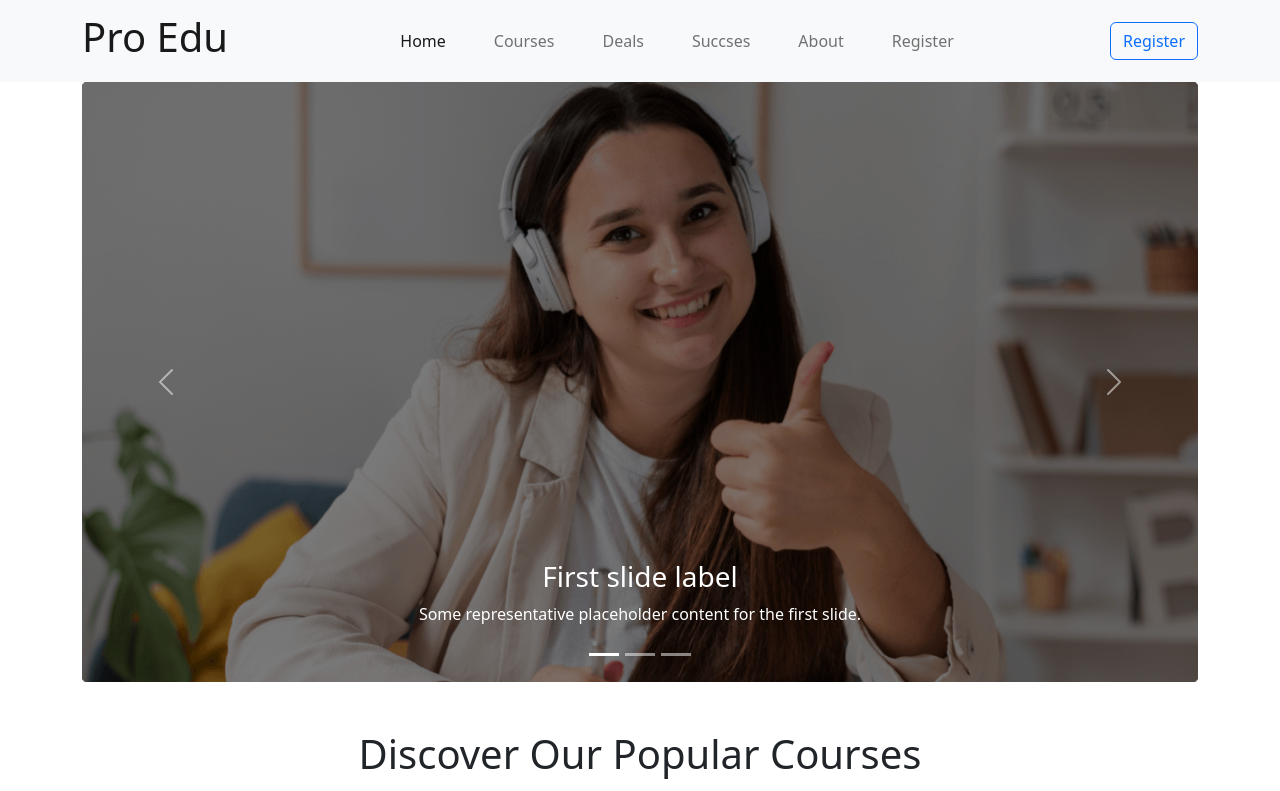
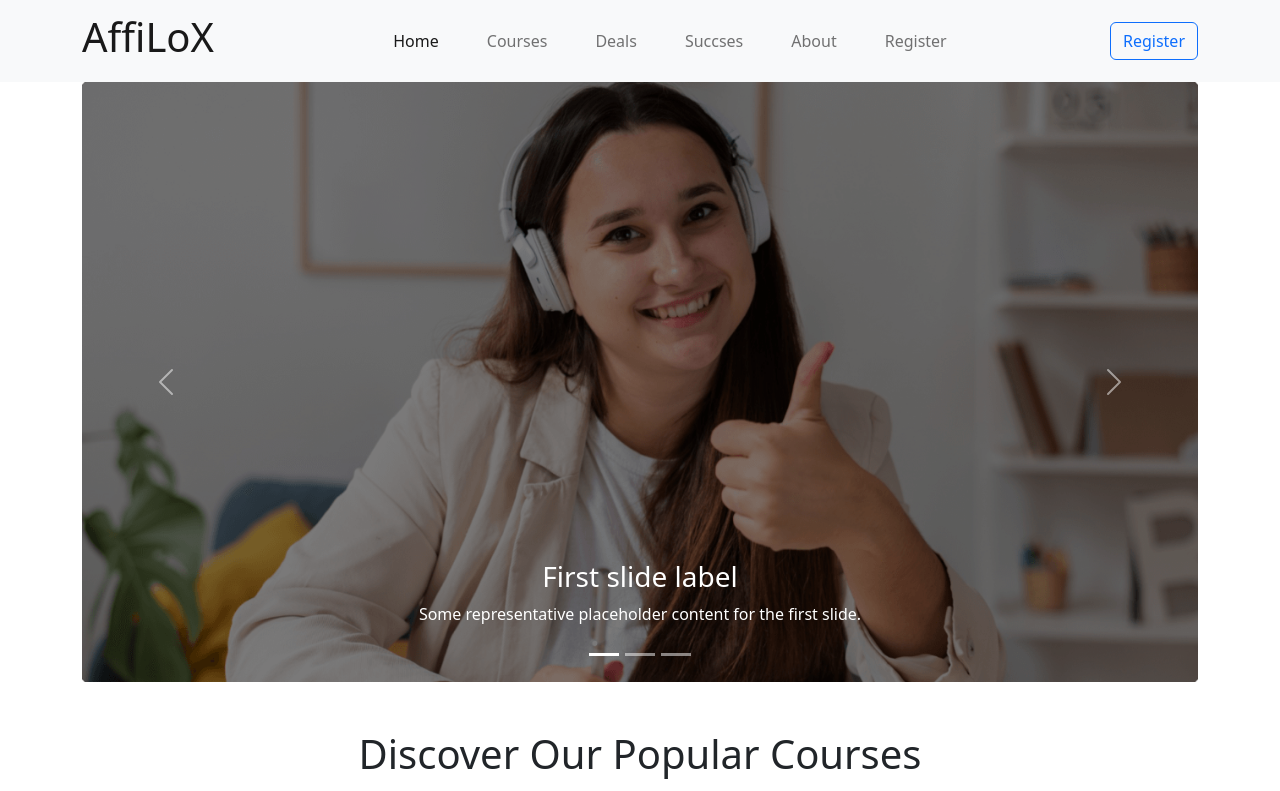
Before and after one commit to abirhasanop/assignment3, a plain HTML site: page index.html in a window 1280 px wide. Shown: the top 791 px of the page. Drawn offline with nearby package versions, Linux system fonts and the light colour scheme.

Commit message:
name added

```diff
--- a/index.html
+++ b/index.html
@@ -4,7 +4,7 @@
 <head>
     <meta charset="utf-8">
     <meta name="viewport" content="width=device-width, initial-scale=1">
-    <title>Bootstrap demo</title>
+    <title>AffiLoX</title>
     <link rel="stylesheet" href="style.css">
     <script src="https://kit.fontawesome.com/b85a76039d.js" crossorigin="anonymous"></script>
     <link href="https://cdn.jsdelivr.net/npm/bootstrap@5.2.0/dist/css/bootstrap.min.css" rel="stylesheet"
@@ -14,7 +14,7 @@
 <body>
     <nav class="navbar navbar-expand-lg bg-light">
         <div class="container">
-            <a class="navbar-brand" href="#"><h1>Pro Edu</h1></a>
+            <a class="navbar-brand" href="#"><h1>AffiLoX</h1></a>
             <button class="navbar-toggler" type="button" data-bs-toggle="collapse" data-bs-target="#navbarSupportedContent"
                 aria-controls="navbarSupportedContent" aria-expanded="false" aria-label="Toggle navigation">
                 <span class="navbar-toggler-icon"></span>
@@ -424,7 +424,7 @@
 
     <footer style="height: 350px;" class="d-flex flex-column align-items-center justify-content-center bg-black text-white">
         <div class="text-center">
-            <h1>Pro Edu</h1>
+            <h1>AffiLoX</h1>
             <p>Office 41, Zawaya Buildin, Ghala Muscat, Sultanate of Oman</p>
             <p>Privacy Policy | Terms Of Use</p>
         </div>
```
